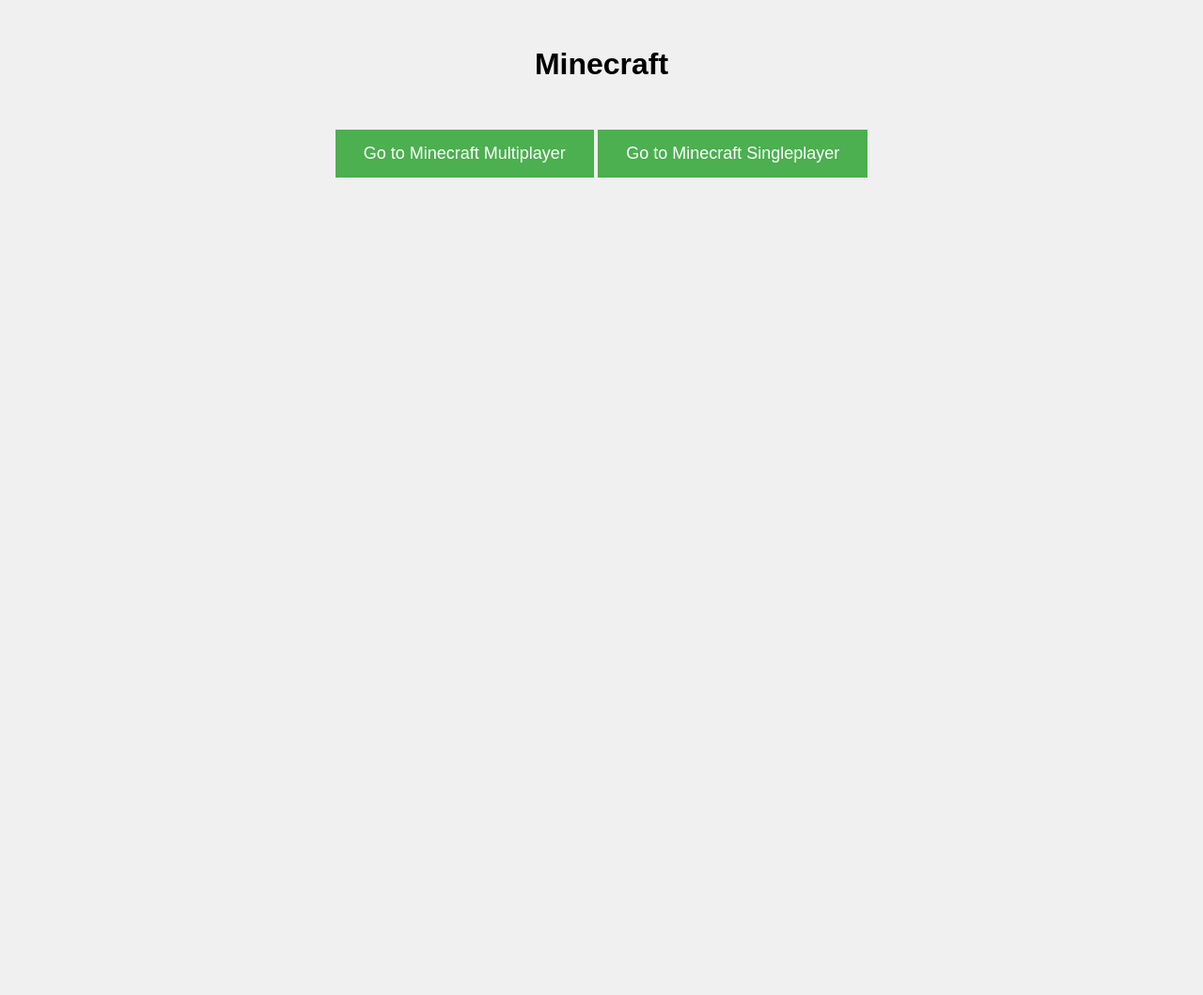
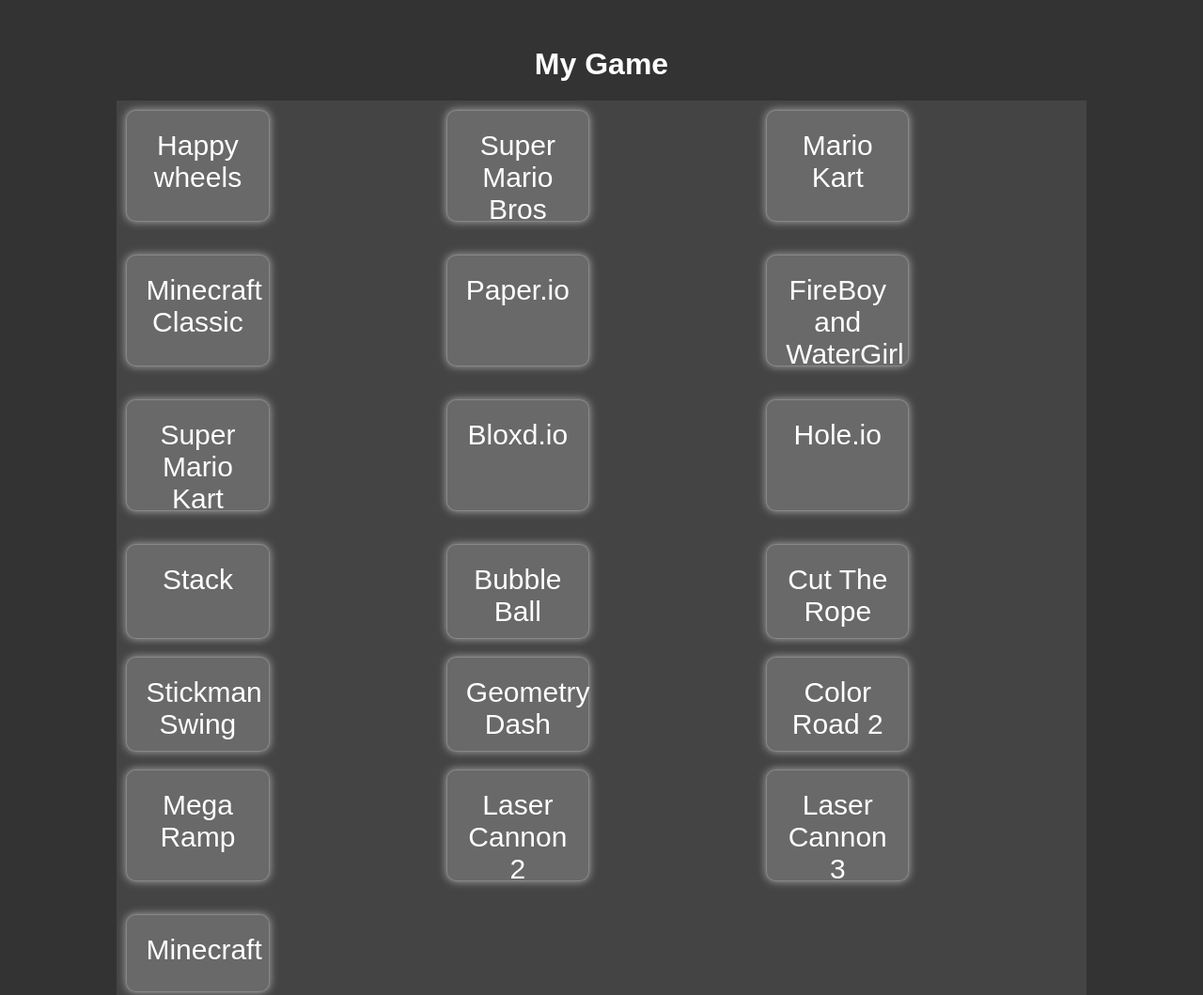
Before and after one commit to 6lushh/6games, a plain HTML site: page index.html in a window 1280 px wide. Shown: the top 1059 px of the page at 94% size. Before the commit the page ends 800 px from the top, so only its background shows below. Drawn offline with Linux system fonts and the light colour scheme.

Commit message:
More games has been added

```diff
--- a/index.html
+++ b/index.html
@@ -1,47 +1,79 @@
 <!DOCTYPE html>
 <html>
+<title>Begin Pagina</title>
   <head>
-    <title>Minecraft</title>
     <style>
      body {
         font-family: Arial, sans-serif;
-            text-align: center;
-            background-color: #f0f0f0;
+        background-color: #333;
+        color: #fff;
+    }
+      /* Set grid container styles */
+      .grid-container {
+        display: grid;
+        grid-template-columns: repeat(3, 1fr);
+        grid-template-rows: repeat(3, 1fr);
+        grid-gap: 10px;
+        background-color: #444;
+        padding: 10px;
+        margin: 20px auto;
+        width: 80%;
       }
 
-        h1 {
+      /* Set grid item styles */
+      .grid-item {
+		text-decoration: none;
+        background-color: rgba(255, 255, 255, 0.2);
+        border: 1px solid rgba(255, 255, 255, 0.2);
+        border-radius: 10px;
+        width: 33.33%;
+        height: 53.33%;
+        padding: 20px;
+        font-size: 30px;
+        text-align: center;
+        cursor: pointer;
+        box-shadow: 0px 0px 10px #aaa;
+        transition: 0.2s;
+      }
+	  .grid-item{
+		color: #fff;
+	  }
+      /*set the animation for the grid-item*/
+      .grid-item:hover{
+        transform: scale(1.05);
+        background-color: rgba(255, 255, 255, 0.5);
+        border: 1px solid rgba(255, 255, 255, 0.5);
+      }
+	  h1{
+		text-align: center;
+		color: #fff;
 		margin-top: 50px;
-        }
-
-        button {
-            padding: 15px 30px;
-            font-size: 18px;
-            background-color: #4caf50;
-            color: #fff;
-            border: none;
-            cursor: pointer;
-            margin-top: 30px;
-            transition: background-color 0.3s ease;
-        }
-
-        button:hover {
-            background-color: #45a049;
+		margin-bottom: 20px;
 }
     </style>
   </head>
   <body>
-    <h1>Minecraft</h1>
-    <button onclick="goToMinecraftMulti()">Go to Minecraft Multiplayer</button>
-    <button onclick="goToMinecraftSingle()">Go to Minecraft Singleplayer</button>
-
-    <script>
-        function goToMinecraftMulti() {
-            window.location.href = "multiplayer.html";
-        }
-
-        function goToMinecraftSingle() {
-            window.location.href = "singleplayer.html";
-        }
-    </script>
+  <h1>My Game</h1>
+    <div class="grid-container">
+      <a href="happywheels.html" class="grid-item">Happy wheels</a>
+      <a href="SuperMarioBros.html" class="grid-item">Super Mario Bros</a>
+      <a href="MarioKart64.html" class="grid-item">Mario Kart</a>
+      <a href="MinecraftClassic.html" class="grid-item">Minecraft Classic</a>
+      <a href="PaperIo.html" class="grid-item">Paper.io</a>
+      <a href="FireBoyAndWaterGirl.html" class="grid-item">FireBoy and WaterGirl</a>
+      <a href="SuperMarioKart.html" class="grid-item">Super Mario Kart</a>
+      <a href="BloxdIo.html" class="grid-item">Bloxd.io</a>
+      <a href="HoleIo.html" class="grid-item">Hole.io</a>
+      <a href="Stack.html" class="grid-item">Stack</a>
+      <a href="BubbleBall.html" class="grid-item">Bubble Ball</a>
+      <a href="CutTheRope.html" class="grid-item">Cut The Rope</a>
+      <a href="StickManSwing.html" class="grid-item">Stickman Swing</a>
+      <a href="GeometryDash.html" class="grid-item">Geometry Dash</a>
+      <a href="ColorRoad2.html" class="grid-item">Color Road 2</a>
+      <a href="MegaRamp.html" class="grid-item">Mega Ramp</a>
+      <a href="LaserCannon2.html" class="grid-item">Laser Cannon 2</a>
+      <a href="LaserCannon3.html" class="grid-item">Laser Cannon 3</a>
+      <a href="minecraft.html" class="grid-item">Minecraft</a>
+    </div>
   </body>
 </html>
```
Also changed, not shown: BloxdIo.html (added, +6 -0 lines), BubbleBall.html (added, +6 -0 lines), ColorRoad2.html (added, +5 -0 lines), CutTheRope.html (added, +5 -0 lines), FireBoyAndWaterGirl.html (added, +6 -0 lines), GeometryDash.html (added, +5 -0 lines), HoleIo.html (added, +6 -0 lines), LaserCannon2.html (added, +5 -0 lines), LaserCannon3.html (added, +3 -0 lines), MarioKart64.html (added, +6 -0 lines), MegaRamp.html (added, +5 -0 lines), MinecraftClassic.html (added, +6 -0 lines), PaperIo.html (added, +6 -0 lines), Stack.html (added, +7 -0 lines), 5 more files. Lines whose indentation alone changed are shown as unchanged.
